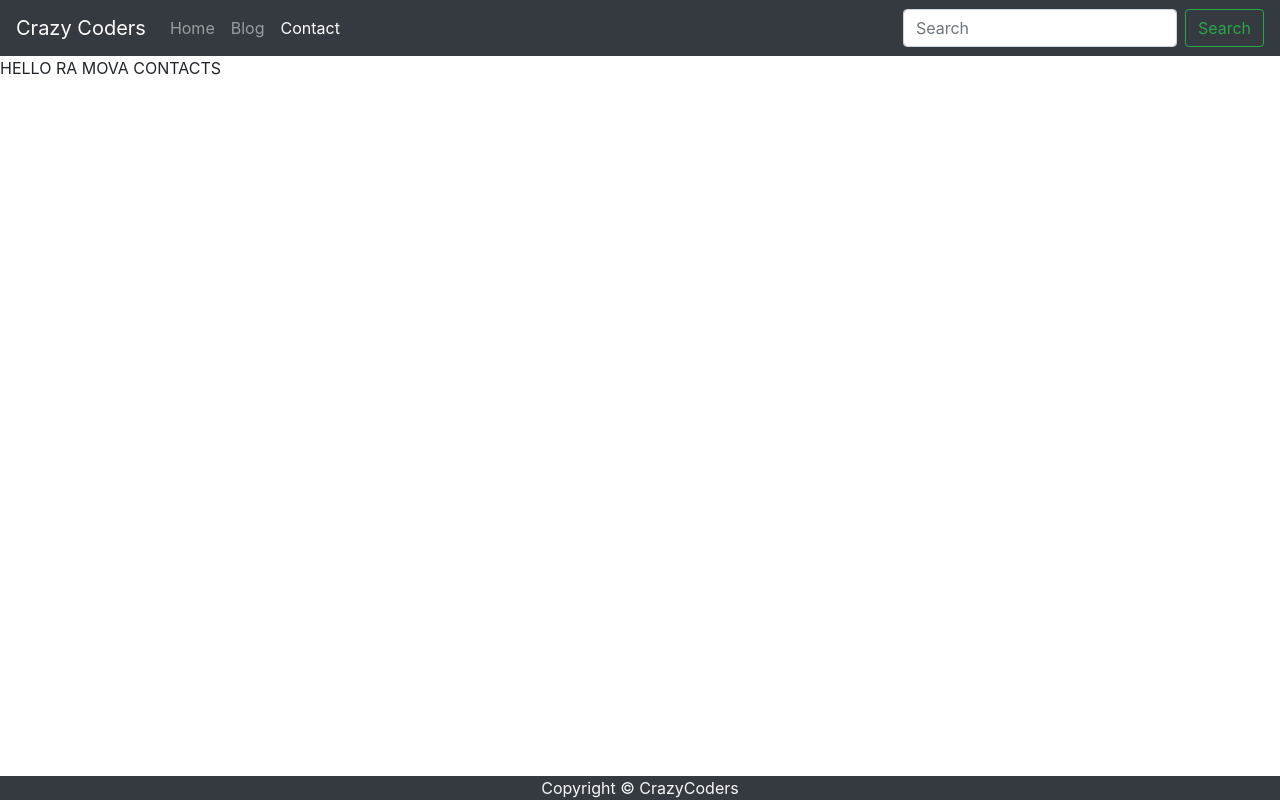
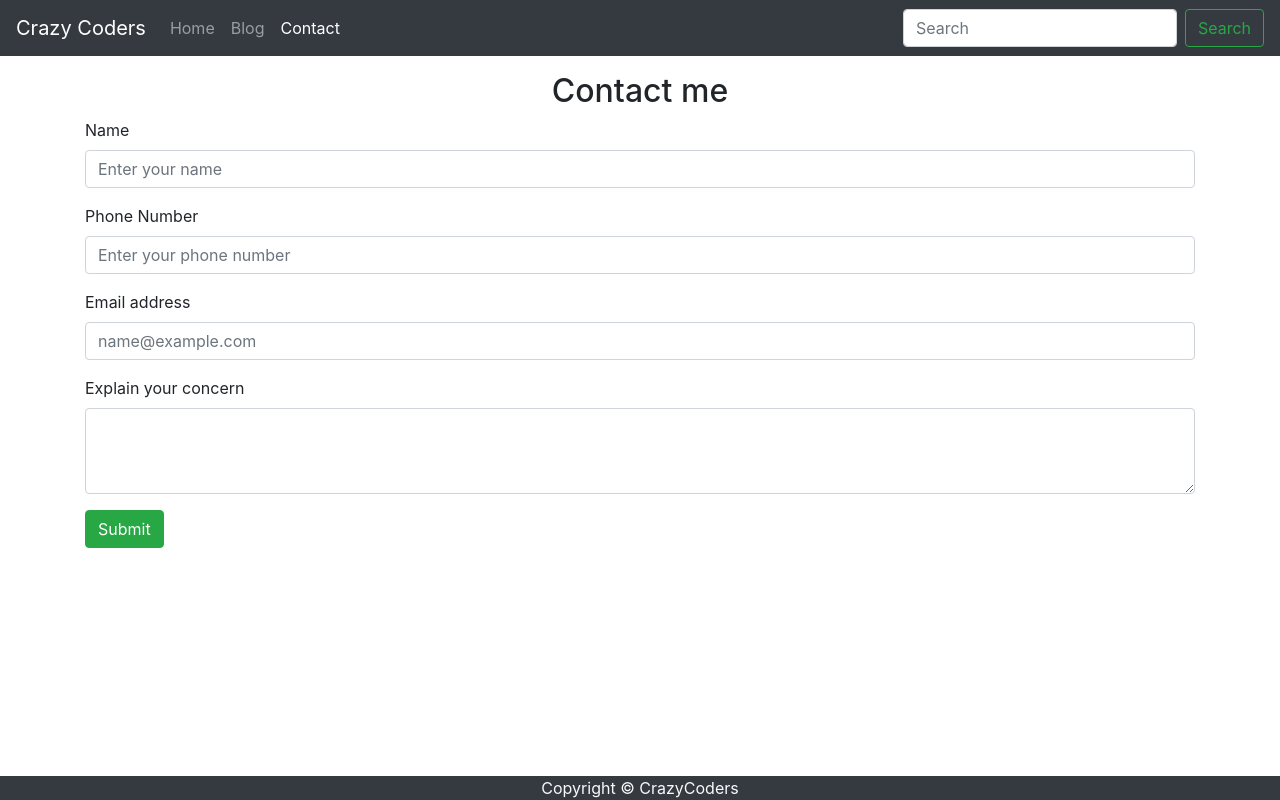
Before and after one commit to itzTej/Blog_site, a Django app: page /contact in a window 1280 px wide. Run offline with Django 4.2, Linux system fonts and the light colour scheme.

Commit message:
Update contact.html

```diff
--- a/templates/contact.html
+++ b/templates/contact.html
@@ -1,5 +1,32 @@
 {% extends 'base.html' %}
 {%block contactactive%}active{%endblock contactactive%}
 {%block body%}
-HELLO RA MOVA CONTACTS
+<div class="container my-3">
+  <h2 class="text-center">Contact me</h2>
+
+  <form action="/contact" method="post">
+    {%csrf_token%}
+    <!--CROSS SITE REQUEST FORGEDY -->
+    <div class="form-group">
+      <label for="name">Name</label>
+      <input type="text" class="form-control" id="name" name='names' placeholder="Enter your name">
+    </div>
+
+    <div class="form-group">
+      <label for="phone">Phone Number</label>
+      <input type="phone" class="form-control" id="phone" name='phone' placeholder="Enter your phone number">
+    </div>
+
+    <div class="form-group">
+      <label for="exampleFormControlInput1">Email address</label>
+      <input type="email" class="form-control" id="email" name='email' placeholder="name@example.com">
+    </div>
+
+    <div class="form-group">
+      <label for="exampleFormControlTextarea1">Explain your concern</label>
+      <textarea class="form-control" id="desc" name="desc" rows="3"></textarea>
+    </div>
+    <button type="submit" class="btn btn-success">Submit</button>
+  </form>
+</div>
 {%endblock body %}
```
